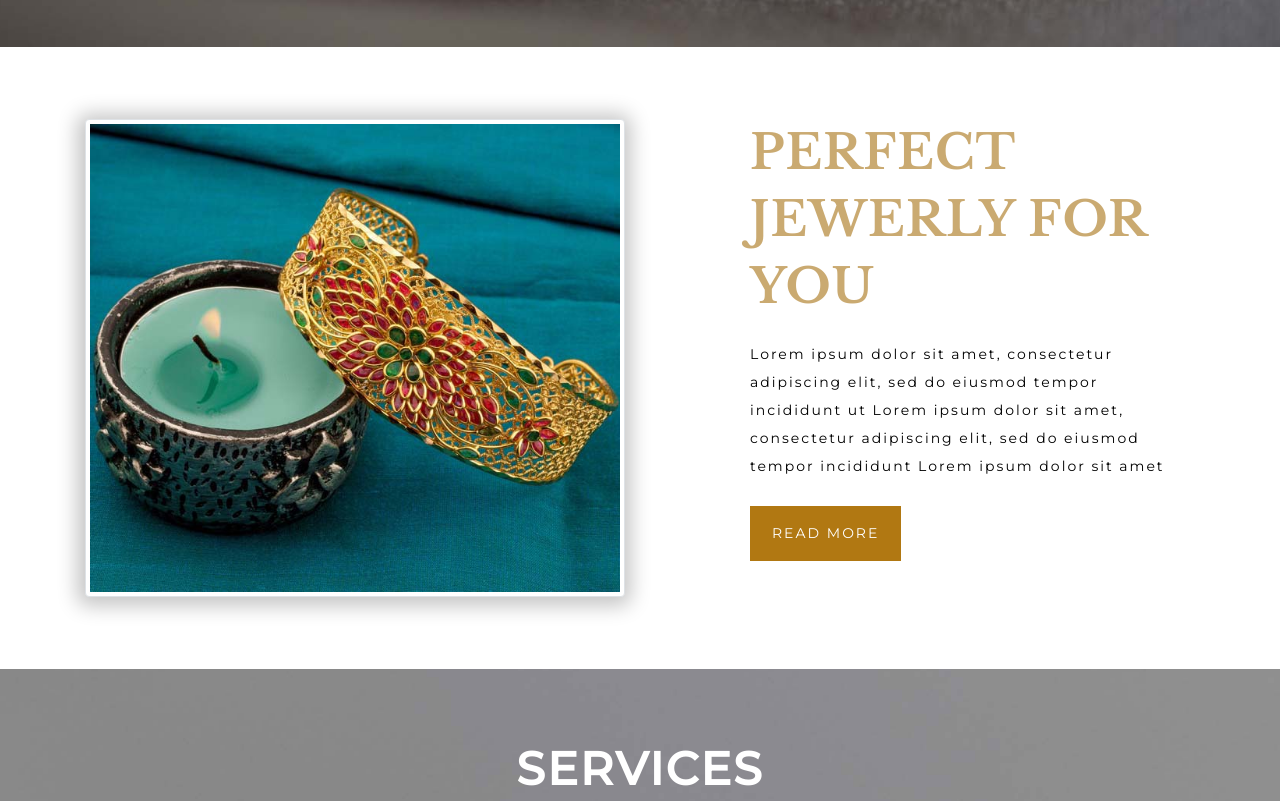
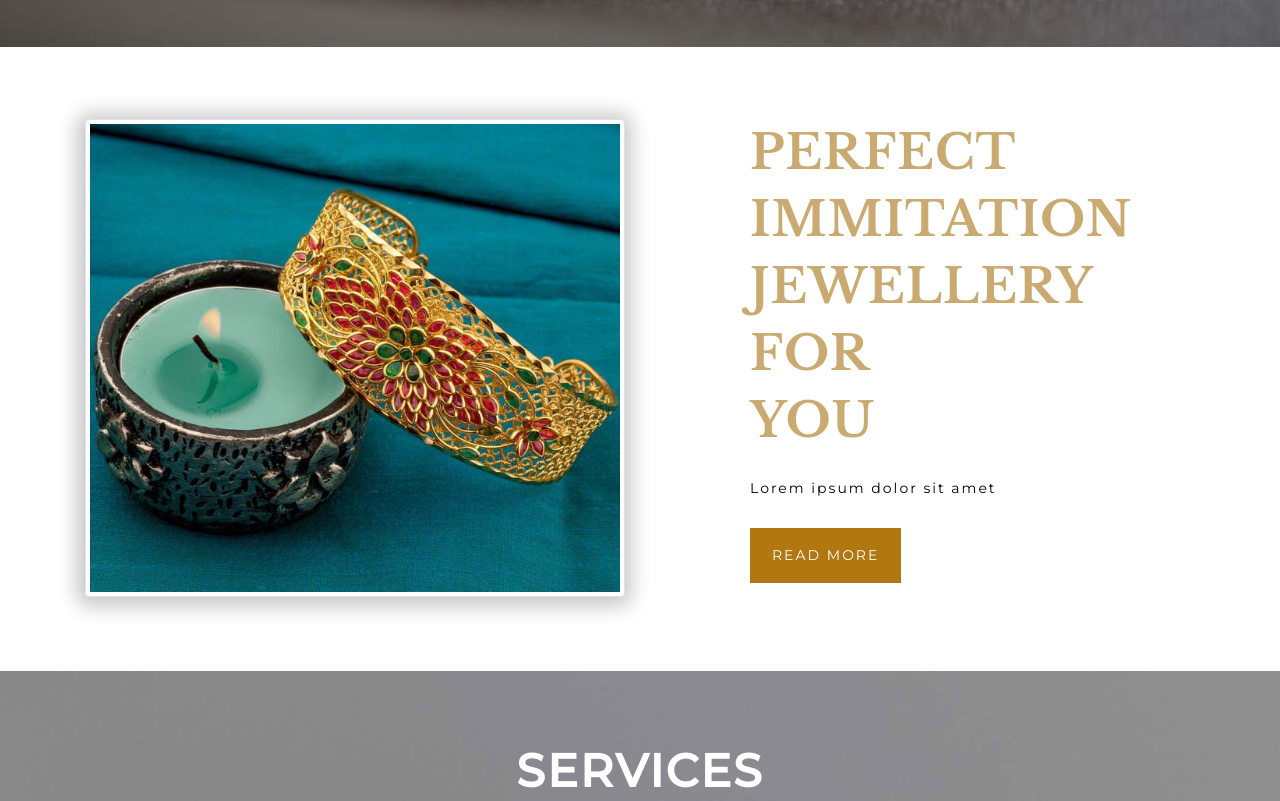
Before and after one commit to Virtual-Ar/mehndifancycalicut, a plain HTML site: page index.html in a window 1280 px wide. Shown: the part 633-1434 px from the top of the page. Drawn offline with nearby package versions, Linux system fonts and the light colour scheme.

Commit message:
some text change

```diff
--- a/index.html
+++ b/index.html
@@ -205,12 +205,11 @@
                </div>
                <div class="col-lg-5 offset-lg-1 info-sub-w3 pb-lg-3 pb-md-2 pb-2">
                   <div class="jst-wthree-text">
-                     <h2>PERFECT<br>JEWERLY FOR<br>
+                     <h2>PERFECT<br>IMMITATION JEWELLERY FOR<br>
                         YOU
                      </h2>
                   </div>
-                  <p>Lorem ipsum dolor sit amet, consectetur adipiscing elit, sed do eiusmod tempor incididunt ut
-                     Lorem ipsum dolor sit amet, consectetur adipiscing elit, sed do eiusmod tempor incididunt
+                  <p>
                      Lorem ipsum dolor sit amet
                   </p>
                   <div class="outs_more-buttn">
@@ -545,7 +544,7 @@
          </div>
       </section>
       <footer>
-         <p>©2018 Jeweler. All Rights Reserved | Design by <a href="http://www.W3Layouts.com" target="_blank">W3Layouts</a></p>
+         <p>©2020 Ark.pvt.Ltd. All Rights Reserved | Design by AKHIL ROSHAN<a href="http://www.W3Layouts.com" target="_blank">W3Layouts</a></p>
       </footer>
       <!-- //Footer -->
       <!--js working-->
```
Also changed, not shown: contact.html (+3 -3 lines).
